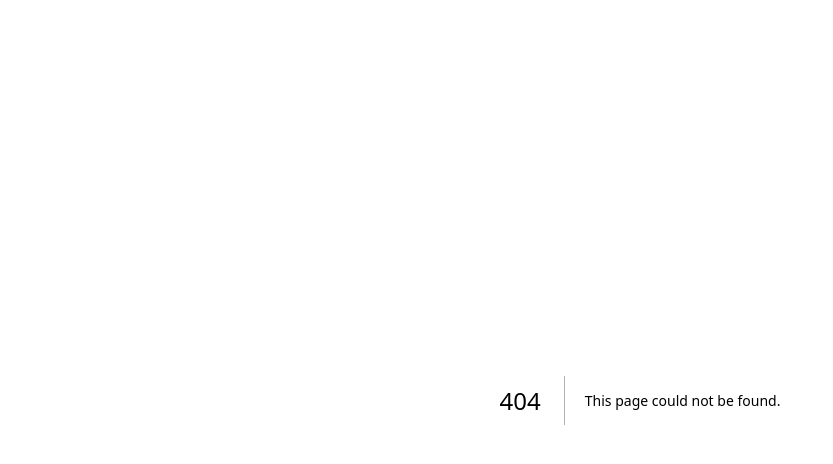
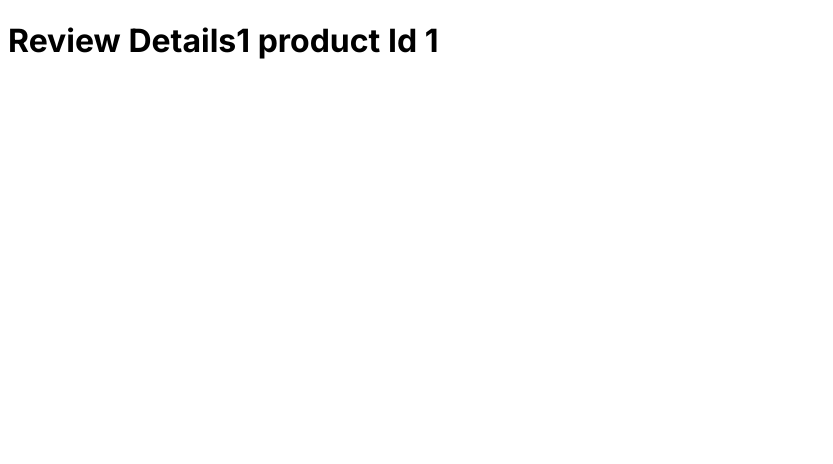
Before and after one commit to ShaikManisha/nextjs-project, a Next.js app: page /products/1/reviews/1 in a window 1280 px wide. Before the commit this address had no page. Shown: the top 464 px of the page, without its empty margins (0-833 px from the left). Built offline with nearby package versions, Linux system fonts and the light colour scheme.

Commit message:
nested dynamic routes

```diff
--- /dev/null
+++ b/src/app/products/[productId]/reviews/[reviewId]/page.tsx
@@ -0,0 +1,11 @@
+export default function ReviewDetails({
+  params,
+}: {
+  params: { productId: string; reviewId: string };
+}) {
+  return (
+    <h1>
+      Review Details{params.reviewId} product Id {params.productId}
+    </h1>
+  );
+}
--- /dev/null
+++ b/src/app/products/[productId]/reviews/page.tsx
@@ -0,0 +1,3 @@
+export default function Reviews() {
+  return <h1>Review Page</h1>;
+}
```
